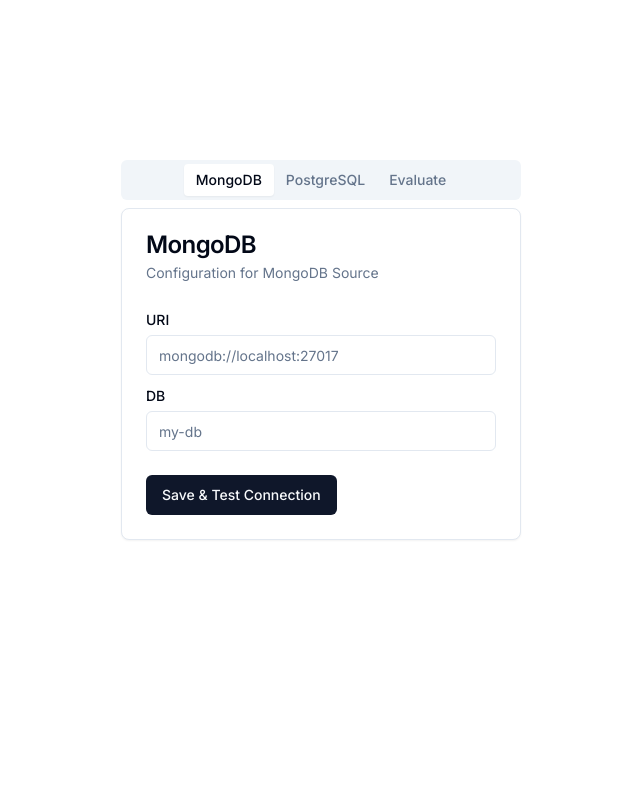
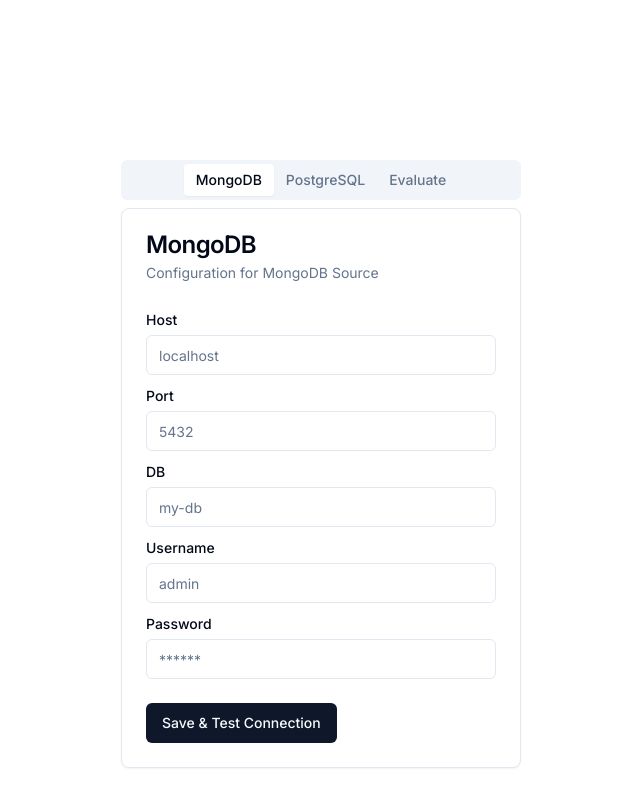
Before and after one commit to ZianTsabit/MongoSequelizer-frontend, a Next.js app in the folder etl-tools/: page / in a window 1280 px wide. Shown: the top 806 px of the page, without its empty margins (319-959 px from the left). Built offline with nearby package versions, Linux system fonts and the light colour scheme.

Commit message:
modify mongodb form

```diff
--- a/etl-tools/app/page.tsx
+++ b/etl-tools/app/page.tsx
@@ -25,8 +25,12 @@
 
 export default function Home() {
 
-  const [mongoUri, setMongoUri] = useState("");
+  const [mongoHost, setMongoHost] = useState("");
+  const [mongoPort, setMongoPort] = useState("");
   const [mongoDatabase, setMongoDatabase] = useState("");
+  const [mongoUser, setMongoUser] = useState("");
+  const [mongoPassword, setMongoPassword] = useState("");
+
   const [postgreHost, setPostgreHost] = useState("");
   const [postgrePort, setPostgrePort] = useState("");
   const [postgreDatabase, setPostgreDatabase] = useState("");
@@ -41,20 +45,18 @@
     let response, result;
     switch (tab) {
       case "MongoDB":
-        if (!mongoUri || !mongoDatabase) {
+        if (!mongoHost || !mongoPort || !mongoDatabase || !mongoUser || !mongoPassword) {
           valid = false;
           alert("Please fill in all required fields for MongoDB.");
         }
         if (valid) {
-          // console.log("MongoDB URI:", mongoUri);
-          // console.log("MongoDB Database:", mongoDatabase);
           try {
             response = await fetch("http://localhost:9000/mongo-test-connection", {
               method: "POST",
               headers: {
                 "Content-Type": "application/json",
               },
-              body: JSON.stringify({ uri: mongoUri, database: mongoDatabase }),
+              body: JSON.stringify({ host: mongoHost, port: mongoPort, database: mongoDatabase, user: mongoUser, password: mongoPassword }),
             });
             result = await response.json();
             setMongoMessage({
@@ -75,11 +77,6 @@
           alert("Please fill in all required fields for PostgreSQL.");
         }
         if (valid) {
-          // console.log("PostgreSQL Host:", postgreHost);
-          // console.log("PostgreSQL Port:", postgrePort);
-          // console.log("PostgreSQL Database:", postgreDatabase);
-          // console.log("PostgreSQL User:", postgreUser);
-          // console.log("PostgreSQL Password:", postgrePassword);
           try {
             response = await fetch("http://localhost:9000/postgre-test-connection", {
               method: "POST",
@@ -127,12 +124,24 @@
                 </CardHeader>
                 <CardContent className="space-y-2">
                   <div className="space-y-1">
-                    <Label htmlFor="uri">URI</Label>
-                    <Input id="uri" placeholder="mongodb://localhost:27017" value={mongoUri} onChange={(e) => setMongoUri(e.target.value)} required/>
+                    <Label htmlFor="mongo-host">Host</Label>
+                    <Input id="mongo-host" placeholder="localhost" value={mongoHost} onChange={(e) => setMongoHost(e.target.value)} required/>
+                  </div>
+                  <div className="space-y-1">
+                    <Label htmlFor="mongo-port">Port</Label>
+                    <Input id="mongo-port" placeholder="5432" value={mongoPort} onChange={(e) => setMongoPort(e.target.value)} required/>
                   </div>
                   <div className="space-y-1">
                     <Label htmlFor="mongo-database">DB</Label>
                     <Input id="mongo-database" placeholder="my-db" value={mongoDatabase} onChange={(e) => setMongoDatabase(e.target.value)} required/>
+                  </div>
+                  <div className="space-y-1">
+                    <Label htmlFor="mongo-user">Username</Label>
+                    <Input id="mongo-user" placeholder="admin" value={mongoUser} onChange={(e) => setMongoUser(e.target.value)} required/>
+                  </div>
+                  <div className="space-y-1">
+                    <Label htmlFor="mongo-password">Password</Label>
+                    <Input id="mongo-password" type="password" placeholder="******" value={postgrePassword} onChange={(e) => setMongoPassword(e.target.value)} required/>
                   </div>
                 </CardContent>
                 <CardFooter>
@@ -152,12 +161,12 @@
               </CardHeader>
               <CardContent className="space-y-2">
                 <div className="space-y-1">
-                  <Label htmlFor="host">Host</Label>
-                  <Input id="host" placeholder="localhost" value={postgreHost} onChange={(e) => setPostgreHost(e.target.value)} required/>
+                  <Label htmlFor="postgre-host">Host</Label>
+                  <Input id="postgre-host" placeholder="localhost" value={postgreHost} onChange={(e) => setPostgreHost(e.target.value)} required/>
                 </div>
                 <div className="space-y-1">
-                  <Label htmlFor="port">Port</Label>
-                  <Input id="port" placeholder="5432" value={postgrePort} onChange={(e) => setPostgrePort(e.target.value)} required/>
+                  <Label htmlFor="postgre-port">Port</Label>
+                  <Input id="postgre-port" placeholder="5432" value={postgrePort} onChange={(e) => setPostgrePort(e.target.value)} required/>
                 </div>
                 <div className="space-y-1">
                   <Label htmlFor="postgre-database">DB</Label>
@@ -190,8 +199,10 @@
               <CardContent className="space-y-4">
               <div className="space-y-1">
                   <Label className="text-lg">MongoDB Configuration</Label>
-                  <p><strong>URI:</strong> {mongoUri}</p>
+                  <p><strong>Host:</strong> {mongoHost}</p>
+                  <p><strong>Port:</strong> {mongoPort}</p>
                   <p><strong>DB:</strong> {mongoDatabase}</p>
+                  <p><strong>Username:</strong> {mongoUser}</p>
                 </div>
                 <div className="space-y-1">
                   <Label className="text-lg">PostgreSQL Configuration</Label>
```
